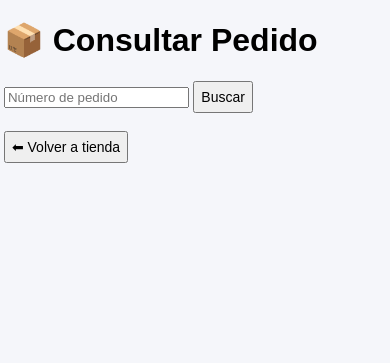
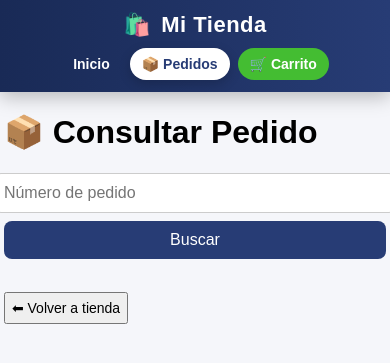
Before and after one commit to edwinsurco/tienda-django, a Django app: page /consultar-pedido/ in a window 390 px wide. Shown: the top 363 px of the page. Run offline with Django 5.2, Linux system fonts and the light colour scheme.

Commit message:
Actualizar header en consultar pedido

```diff
--- a/productos/templates/productos/consultar_pedido.html
+++ b/productos/templates/productos/consultar_pedido.html
@@ -17,11 +17,35 @@
 
 <body>
 
+<header class="header-tienda">
+
+    <div class="logo-tienda">
+        🛍️ <span>Mi Tienda</span>
+    </div>
+
+    <nav class="nav-tienda">
+
+        <a href="{% url 'lista_productos' %}">
+            Inicio
+        </a>
+
+        <a href="{% url 'consultar_pedido' %}" class="nav-activo">
+            📦 Pedidos
+        </a>
+
+        <a href="{% url 'ver_carrito' %}" class="carrito-header">
+            🛒 Carrito
+        </a>
+
+    </nav>
+
+</header>
+
 <div class="contenedor">
 
 <h1>📦 Consultar Pedido</h1>
 
-<form method="POST">
+<form method="POST" class="buscador">
 
 {% csrf_token %}
 
@@ -58,24 +82,18 @@ Fecha:
 
 <p>
 Total:
-S/ {{ pedido.total }}
+<strong>S/ {{ pedido.total }}</strong>
+</p>
+
 <h3>Productos:</h3>
 
 <ul>
-
 {% for item in detalles %}
-
 <li>
-
-{{ item.producto.nombre }}
-x {{ item.cantidad }}
-
+{{ item.producto.nombre }} x {{ item.cantidad }}
 </li>
-
 {% endfor %}
-
 </ul>
-</p>
 
 </div>
 
@@ -83,7 +101,7 @@ x {{ item.cantidad }}
 
 {% if error %}
 
-<p style="color:red;">
+<p style="color:red; text-align:center;">
 {{ error }}
 </p>
 
@@ -91,7 +109,7 @@ x {{ item.cantidad }}
 
 <br>
 
-<a href="/">
+<a href="{% url 'lista_productos' %}">
 <button>
 ⬅ Volver a tienda
 </button>
--- a/productos/templates/productos/lista_productos.html
+++ b/productos/templates/productos/lista_productos.html
@@ -26,7 +26,7 @@
 
     <nav class="nav-tienda">
 
-        <a href="{% url 'lista_productos' %}">
+        <a href="{% url 'lista_productos' %}" class="nav-activo">
             Inicio
         </a>
 
@@ -41,6 +41,8 @@
     </nav>
 
 </header>
+
+
 <div class="contenedor">
 
 
--- a/static/css/estilos.css
+++ b/static/css/estilos.css
@@ -608,58 +608,77 @@ button {
     }
 
 }
+/* HEADER PROFESIONAL PC */
 
 .header-tienda {
     position: sticky;
     top: 0;
     z-index: 1000;
 
-    background: #273c75;
+    background: linear-gradient(90deg, #192a56, #273c75);
     color: white;
 
     display: flex;
     justify-content: space-between;
     align-items: center;
 
-    padding: 14px 5%;
+    padding: 16px 6%;
 
-    box-shadow: 0 4px 12px rgba(0,0,0,0.18);
+    box-shadow: 0 5px 18px rgba(0,0,0,0.25);
 }
 
 .logo-tienda {
-    font-size: 24px;
-    font-weight: bold;
+    font-size: 26px;
+    font-weight: 800;
     display: flex;
     align-items: center;
-    gap: 8px;
+    gap: 10px;
+    letter-spacing: 0.5px;
+}
+
+.logo-tienda span {
+    color: #ffffff;
 }
 
 .nav-tienda {
     display: flex;
-    gap: 12px;
+    gap: 14px;
     align-items: center;
 }
 
 .nav-tienda a {
     color: white;
     text-decoration: none;
-    font-weight: bold;
-    padding: 8px 12px;
-    border-radius: 8px;
+    font-weight: 700;
+
+    padding: 10px 16px;
+    border-radius: 999px;
+
     transition: 0.2s;
 }
 
 .nav-tienda a:hover {
-    background: rgba(255,255,255,0.15);
+    background: rgba(255,255,255,0.18);
+    transform: translateY(-2px);
+}
+
+.nav-tienda .nav-activo {
+    background: white;
+    color: #273c75;
+    box-shadow: 0 4px 12px rgba(0,0,0,0.18);
 }
 
 .carrito-header {
     background: #44bd32;
+    color: white !important;
 }
 
-.carrito-header:hover {
-    background: #2f9e24 !important;
+.carrito-header.nav-activo {
+    background: white;
+    color: #273c75 !important;
 }
+
+/* CELULAR */
 
 @media (max-width: 768px) {
 
@@ -677,10 +696,11 @@ button {
         width: 100%;
         justify-content: center;
         flex-wrap: wrap;
+        gap: 8px;
     }
 
     .nav-tienda a {
         font-size: 14px;
-        padding: 8px 10px;
+        padding: 8px 12px;
     }
 }
```
Also changed, not shown: productos/templates/productos/carrito.html (+56 -10 lines).
